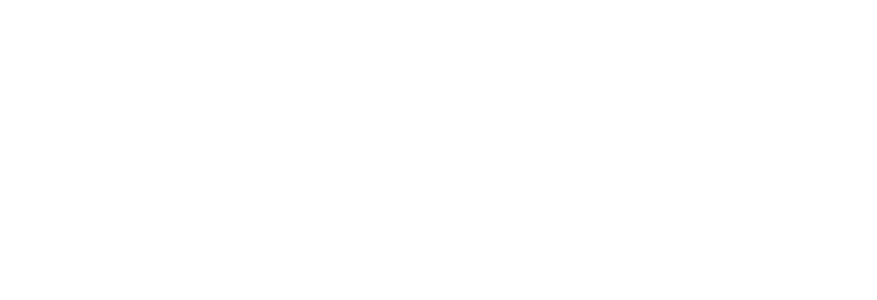
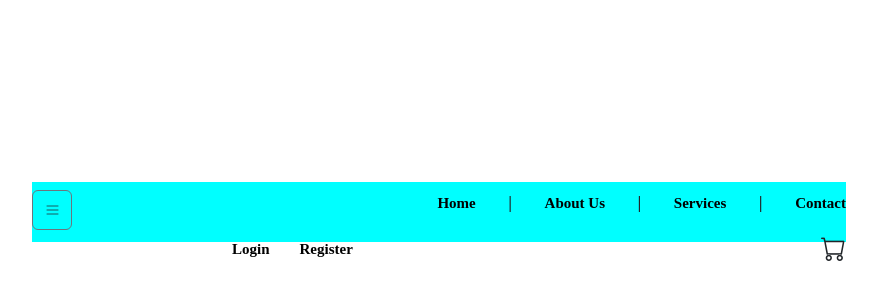
Before and after one commit to Bhanuka10/Keels_webpage, a React (Vite) app in the folder Front/: page / in a window 1280 px wide. Shown: the part 188-488 px from the top of the page, without its empty margins (201-1078 px from the left). Built offline with nearby package versions, Linux system fonts and the light colour scheme.

Commit message:
adding nav bar

```diff
--- a/Front/package.json
+++ b/Front/package.json
@@ -10,6 +10,8 @@
     "preview": "vite preview"
   },
   "dependencies": {
+    "bootstrap": "^5.3.8",
+    "bootstrap-icons": "^1.13.1",
     "react": "^19.1.1",
     "react-dom": "^19.1.1"
   },
--- a/Front/src/App.jsx
+++ b/Front/src/App.jsx
@@ -2,14 +2,15 @@
 import reactLogo from './assets/react.svg'
 import viteLogo from '/vite.svg'
 import './App.css'
+import Navigation from './Components/Navigation/Navigation'
 
 function App() {
   const [count, setCount] = useState(0)
 
   return (
-    <>
-
-    </>
+    <div>
+      <Navigation />
+    </div>
   )
 }
 
--- a/Front/src/Components/Navigation/Navigation.css
+++ b/Front/src/Components/Navigation/Navigation.css
@@ -0,0 +1,75 @@
+
+.navbar{
+    width: 90%;
+    height: 60px;
+    background-color: aqua;
+    display: flex;
+    justify-content: center;
+    align-items: center;
+    margin: 0 auto;
+    padding-left: 20px;
+    padding-right: 30px; /* Increased from 20px to 30px */
+
+
+}
+.btn-outline-secondary{
+    padding-left: 20px;
+    width: 40px;
+    height: 40px;}
+.btn-outline-secondary span{
+    align-items: center;
+    display: flex;
+    justify-content: center;
+    margin: 0 auto;
+}
+.navbar-content {
+    background-color: aqua;
+    display: flex;
+    justify-content: right;
+    align-items: right;
+    text-align: right;
+    padding-left: 100px;
+}
+.navbar-content ul {
+    list-style-type: none;
+    margin: 0;
+    padding: 0;
+    display: flex;
+   gap: 30px;
+
+}
+.navbar-content ul li a{
+
+    cursor: pointer;
+    font-family: poppins;
+    text-decoration: none;
+    font-size: 15px;
+    color: black;
+    font-weight: 600;
+
+}
+.login-part{
+    display: flex;
+    gap: 30px;
+    margin-left: 0px;
+    font-family: poppins;
+    font-size: 15px;
+    color: black;
+    font-weight: 600;
+    padding-left: 200px;
+}
+.login-part a{
+    text-decoration: none;
+    color: black;
+    cursor: pointer;
+    font-family: poppins;
+    font-size: 15px;
+    color: black;
+    font-weight: 600;
+
+}
+
+/* Added styling for cart icon with margin */
+.bi-cart {
+    margin-left: 10px; /* Add space before the cart icon */
+}
--- a/Front/src/Components/Navigation/Navigation.jsx
+++ b/Front/src/Components/Navigation/Navigation.jsx
@@ -0,0 +1,50 @@
+import React from 'react';
+import './Navigation.css';
+import 'bootstrap/dist/css/bootstrap.min.css';
+import 'bootstrap/dist/js/bootstrap.bundle.min.js'; // Needed for sidebar toggle
+import 'bootstrap-icons/font/bootstrap-icons.css';
+
+
+function Navigation() {
+  return (
+    <div>
+        <div className='navbar'>
+            <div>
+                <button
+  className="btn btn-outline-secondary"
+  type="button"
+  data-bs-toggle="offcanvas"
+  data-bs-target="#sidebar"
+  aria-controls="sidebar"
+>
+  <span className="navbar-toggler-icon" style={{ width: '15px', height: '10px' , }}></span>
+</button>
+
+            </div>
+            <div className='navbar-content'>
+                <ul>
+                    <li><a href="#">Home</a></li>
+                    <p>|</p>
+                    <li><a href="#">About Us</a></li>
+                    <p>|</p>
+                    <li><a href="#">Services</a></li>
+                    <p>|</p>
+                    <li><a href="#">Contact</a></li>
+                </ul>
+            </div>
+            <div className='login-part'>
+                <div><a href="#">Login</a></div>
+                <div><a href="#">Register</a></div>
+
+            </div>
+            <div>
+                    <i className="bi bi-cart" style={{ fontSize: '25px', paddingLeft: '0', fontWeight: 'bold' }}></i>
+                </div>
+
+        </div>
+    </div>
+
+  );
+}
+
+export default Navigation;
```
Also changed, not shown: 1 other file (tests, documents, lock files or other folders).
